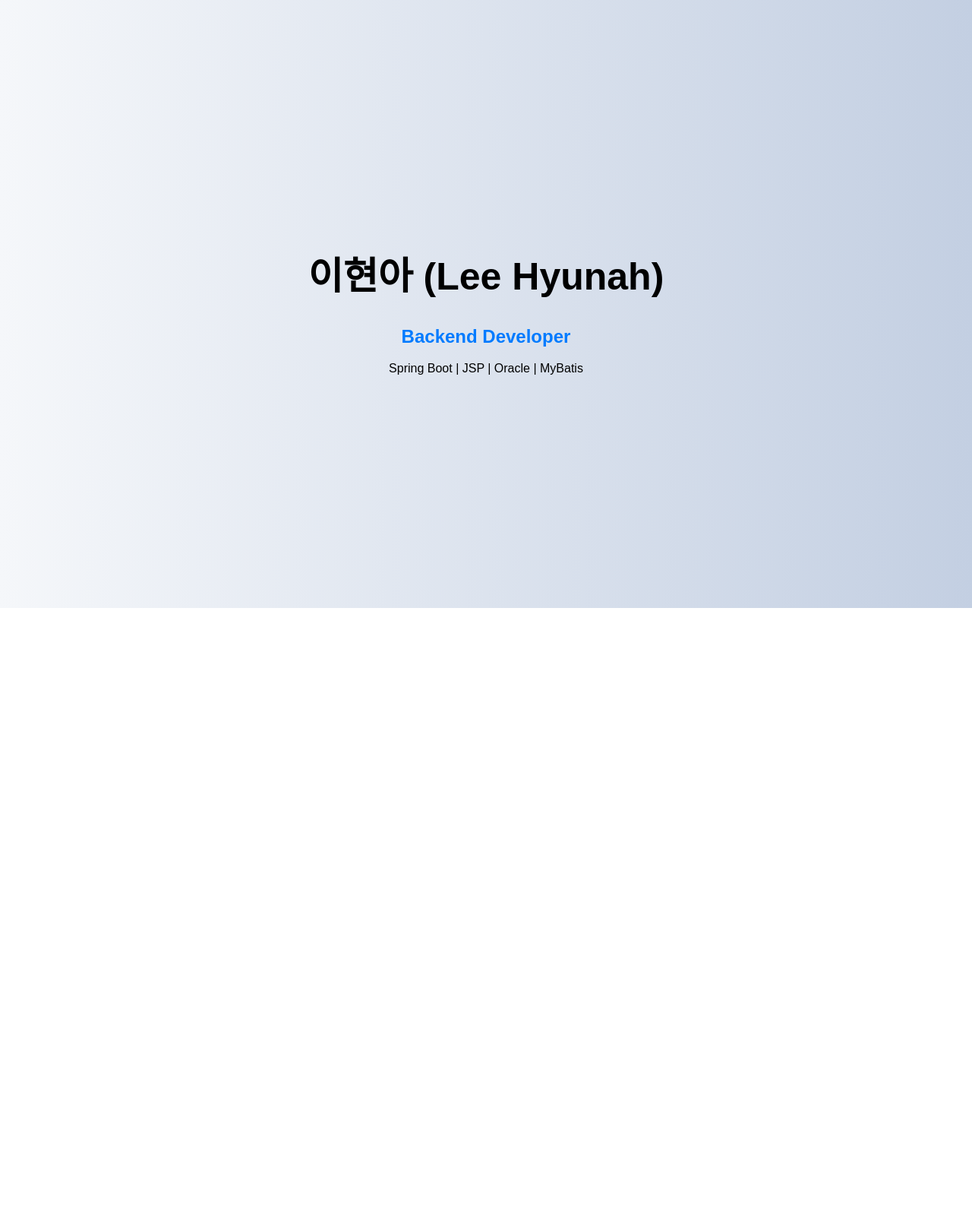
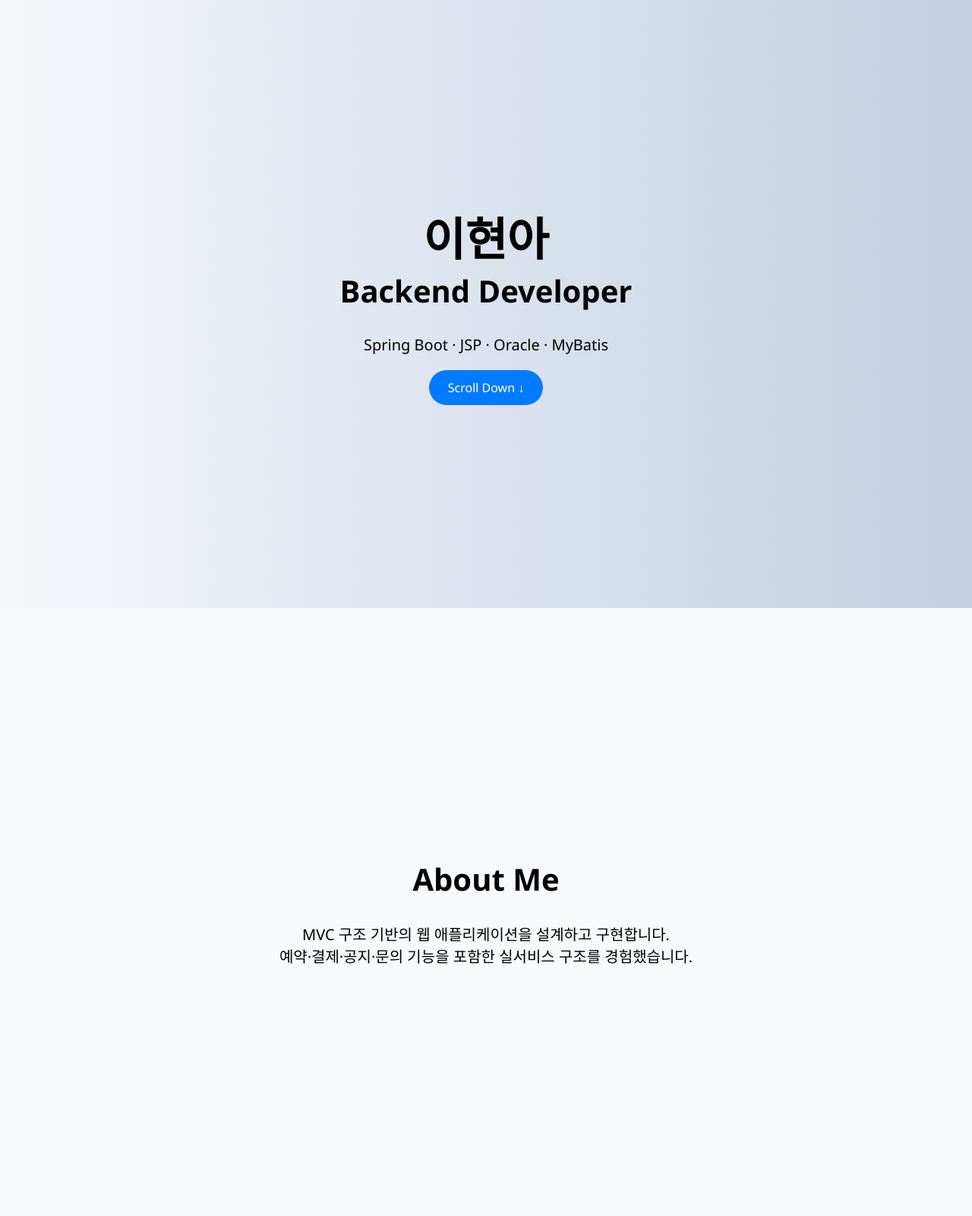
Before and after one commit to LeeHyunah322/LeeHyunah322.github.io, a plain HTML site: page index.html in a window 1280 px wide. Shown: the top 1600 px of the page at 76% size. Before the commit the page ends 800 px from the top, so only its background shows below. Drawn offline with Linux system fonts and the light colour scheme.

Commit message:
Update index.html

```diff
--- a/index.html
+++ b/index.html
@@ -3,32 +3,135 @@
 <head>
 <meta charset="UTF-8">
 <title>Lee Hyunah Portfolio</title>
+
 <style>
-    body {
-      margin: 0;
-      font-family: Arial, sans-serif;
-      background: linear-gradient(to right, #f5f7fa, #c3cfe2);
-      display: flex;
-      justify-content: center;
-      align-items: center;
-      height: 100vh;
+*{
+  margin:0;
+  padding:0;
+  box-sizing:border-box;
+  scroll-behavior:smooth;
+  font-family:'Segoe UI', sans-serif;
 }
-    .container {
-      text-align: center;
+
+body{
+  overflow-x:hidden;
 }
-    h1 {
-      font-size: 50px;
+
+/* 공통 섹션 */
+section{
+  height:100vh;
+  display:flex;
+  justify-content:center;
+  align-items:center;
+  flex-direction:column;
+  text-align:center;
+  padding:40px;
 }
-    h2 {
-      color: #007bff;
+
+h1{font-size:60px;}
+h2{font-size:40px;margin-bottom:20px;}
+p{font-size:20px;margin-top:10px;}
+
+.btn{
+  margin-top:20px;
+  padding:12px 25px;
+  background:#007bff;
+  color:white;
+  text-decoration:none;
+  border-radius:25px;
+  transition:0.3s;
+}
+.btn:hover{
+  background:#0056b3;
+}
+
+/* 각 섹션 배경 */
+#home{
+  background:linear-gradient(to right,#f5f7fa,#c3cfe2);
+}
+#about{
+  background:#f8f9fa;
+}
+#skills{
+  background:#e9ecef;
+}
+#project{
+  background:#dee2e6;
+}
+#contact{
+  background:#ced4da;
+}
+
+/* 애니메이션 */
+.fade{
+  opacity:0;
+  transform:translateY(40px);
+  transition:1s;
+}
+.fade.show{
+  opacity:1;
+  transform:translateY(0);
 }
 </style>
 </head>
+
 <body>
-  <div class="container">
-    <h1>이현아 (Lee Hyunah)</h1>
-    <h2>Backend Developer</h2>
-    <p>Spring Boot | JSP | Oracle | MyBatis</p>
-  </div>
+
+<section id="home">
+  <h1 class="fade">이현아</h1>
+  <h2 class="fade">Backend Developer</h2>
+  <p class="fade">Spring Boot · JSP · Oracle · MyBatis</p>
+  <a href="#about" class="btn">Scroll Down ↓</a>
+</section>
+
+<section id="about">
+  <h2 class="fade">About Me</h2>
+  <p class="fade">
+    MVC 구조 기반의 웹 애플리케이션을 설계하고 구현합니다.<br>
+    예약·결제·공지·문의 기능을 포함한 실서비스 구조를 경험했습니다.
+  </p>
+</section>
+
+<section id="skills">
+  <h2 class="fade">Skills</h2>
+  <p class="fade">Backend : Spring Boot / JSP / Servlet</p>
+  <p class="fade">Database : Oracle / SQL</p>
+  <p class="fade">Frontend : HTML / CSS / JS / jQuery</p>
+  <p class="fade">Version : Git / GitHub</p>
+</section>
+
+<section id="project">
+  <h2 class="fade">Project - VIVAPARK</h2>
+  <p class="fade">
+    놀이공원 예약·결제·운영 관리 시스템 구현
+  </p>
+  <p class="fade">
+    ✔ 예약 및 결제 프로세스 구현<br>
+    ✔ 관리자 공지·문의 관리 기능 개발<br>
+    ✔ JSP 기반 MVC 구조 설계
+  </p>
+  <a href="https://github.com/LeeHyunah322/vivapark" class="btn">GitHub 보기</a>
+</section>
+
+<section id="contact">
+  <h2 class="fade">Contact</h2>
+  <p class="fade">Email : your_email@gmail.com</p>
+  <p class="fade">GitHub : LeeHyunah322</p>
+</section>
+
+<script>
+const observer = new IntersectionObserver(entries=>{
+  entries.forEach(entry=>{
+    if(entry.isIntersecting){
+      entry.target.classList.add("show");
+    }
+  });
+});
+
+document.querySelectorAll('.fade').forEach(el=>{
+  observer.observe(el);
+});
+</script>
+
 </body>
 </html>
```
Lines whose indentation alone changed are shown as unchanged.
